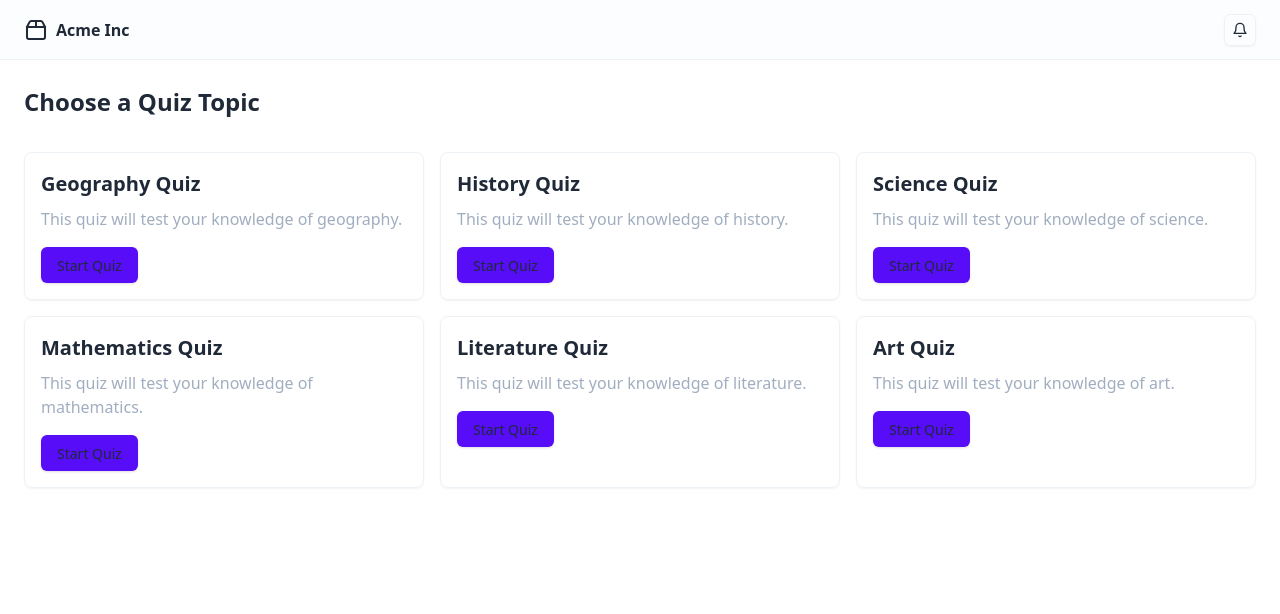
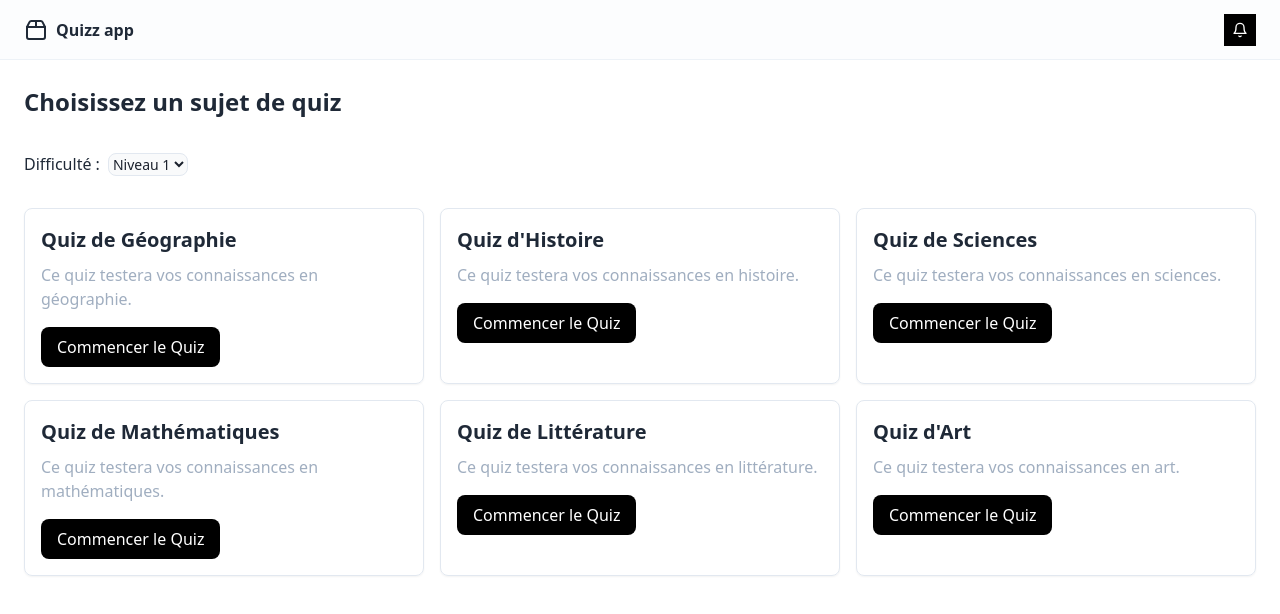
Before and after one commit to MartinetCl/react-IA, a Next.js app in the folder chat-front/: page /topics in a window 1280 px wide. Shown: the top 614 px of the page. Built offline with nearby package versions, Linux system fonts and the light colour scheme.

Commit message:
Frontmohamed (#4)
* Timer fonctionnel

* redirection page

* changements topics router timer

* front v3

---------

Co-authored-by: Mohamed <mohamed.djabi@outlook.fr>

```diff
--- /dev/null
+++ b/chat-front/src/pages/room/QuizzComponent.module.css
@@ -0,0 +1,90 @@
+/* Component.module.css */
+
+* {
+    margin: 0;
+    padding: 0;
+}
+
+body {
+    background: url('../image/back.jpg');
+    background-size: 100% 700px;
+    overflow: hidden;
+}
+
+main {
+    display: flex;
+    align-items: center;
+    justify-content: center;
+    width: 193vw;
+    height: 100vh;
+    margin-left: -527px;
+}
+
+.road {
+    width: 375vh;
+    height: 361px;
+    transform-style: preserve-3d;
+    transform: perspective(500px) rotateX(50deg);
+    box-shadow: 0 0 30px 0 inset rgb(73 0 56), 1px 40px 5px 5px rgb(34 0 33);
+    background: #16041594;
+    margin-bottom: -596px;
+}
+
+@keyframes animate-road {
+    from {
+        background-position: 120px;
+    }
+    to {
+        background-position: 0px;
+    }
+}
+
+.road::after {
+    content: "";
+    display: flex;
+    position: absolute;
+    top: calc((100% - 16px) / 2);
+    left: 3%;
+    width: 99%;
+    height: 11px;
+    background-image: linear-gradient(to right, #41092d 0%, #7f1e39 70%, #3330 70%, #3330 100%);
+    background-size: 60px 100%;
+    animation: animate-road linear 4s infinite;
+}
+
+.depth {
+    width: 100%;
+    height: 20px;
+    position: absolute;
+    left: 50%;
+    bottom: -19px;
+    transform: translateX(-50%);
+    background: linear-gradient(to bottom, #346ca5 90%, transparent);
+}
+
+.guy {
+    width: 80px;
+    background: url('../image/1.png');
+    height: 125px;
+    animation: walk 1s steps(8) infinite, forward 25s linear infinite;
+    z-index: 9999999;
+    margin-bottom: -460px;
+}
+
+@keyframes walk {
+    0% {
+        background-position: 0px;
+    }
+    100% {
+        background-position: 3000px;
+    }
+}
+
+@keyframes forward {
+    0% {
+        transform: translateX(100px);
+    }
+    100% {
+        transform: translateX(1900px);
+    }
+}
--- a/chat-front/src/pages/room/index.tsx
+++ b/chat-front/src/pages/room/index.tsx
@@ -1,58 +1,53 @@
-
-import Link from "next/link"
-import { Button } from "@/components/ui/button"
-
+import Link from "next/link";
+import { useRouter } from "next/router"; // Importez useRouter de Next.js
 
 export default function Component() {
+    const router = useRouter(); // Utilisez le hook useRouter
+
+    // Fonction pour gérer la redirection
+    const handleStartQuiz = () => {
+        router.push('/Quizztimer'); // Redirigez vers la page /Quizztimer
+    };
+
     return (
         <div className="flex flex-col h-screen">
             <header className="flex h-[60px] items-center gap-4 border-b bg-gray-100/40 px-6 dark:bg-gray-800/40">
-                <Link className="flex items-center gap-2 font-semibold" href="#">
-                    <Package2Icon className="h-6 w-6" />
-                    <span className="">Quizz</span>
+                <Link href="#">
+                    <a className="flex items-center gap-2 font-semibold">
+                        <Package2Icon className="h-6 w-6" />
+                        <span>Acme Inc</span>
+                    </a>
                 </Link>
-                <Button className="ml-auto h-8 w-8" size="icon" variant="outline">
+                <button className="ml-auto h-8 w-8 bg-black text-white" onClick={handleStartQuiz}>
                     <BellIcon className="h-4 w-4" />
-                    <span className="sr-only">Toggle notifications</span>
-                </Button>
+                    <span className="sr-only">Notifications</span>
+                </button>
             </header>
             <main className="flex flex-1 flex-col gap-4 p-4 md:gap-8 md:p-6">
                 <div className="flex items-center">
-                    <h1 className="font-semibold text-lg md:text-2xl">Choissisez votre Room</h1>
+                    <h1 className="font-semibold text-lg md:text-2xl">Choisissez un sujet de quiz</h1>
                 </div>
                 <div className="grid grid-cols-1 md:grid-cols-2 lg:grid-cols-3 gap-4">
-                    <div className="border shadow-sm rounded-lg">
-                        <div className="p-4">
-                            <h2 className="text-xl font-semibold">Room privé</h2>
-                            <p className="mt-2 text-gray-500 dark:text-gray-400">Cette room est déstinez à des parties privées.</p>
-                            <br />
-                            <div>
-                                <label htmlFor="username" className="sr-only">Code </label>
-                                <input
-                                    id="username"
-                                    name="username"
-                                    type="text"
-                                    autoComplete="username"
-                                    required
-                                    className="appearance-none rounded-none relative block px-3 py-2 border border-gray-300 placeholder-gray-500 text-gray-900 rounded-t-md focus:outline-none focus:ring-indigo-500 focus:border-indigo-500 focus:z-10 sm:text-sm"
-                                    placeholder="Entrez votre code d'accés"
-                                />
-                                <Button className="mt-4">Accedez</Button>
+                    {[
+                        { title: "Quiz de Géographie", description: "Ce quiz testera vos connaissances en géographie." },
+                        { title: "Quiz d'Histoire", description: "Ce quiz testera vos connaissances en histoire." },
+                        { title: "Quiz de Sciences", description: "Ce quiz testera vos connaissances en sciences." },
+                        { title: "Quiz de Mathématiques", description: "Ce quiz testera vos connaissances en mathématiques." },
+                        { title: "Quiz de Littérature", description: "Ce quiz testera vos connaissances en littérature." },
+                        { title: "Quiz d'Art", description: "Ce quiz testera vos connaissances en art." }
+                    ].map((quiz, index) => (
+                        <div key={index} className="border border-solid shadow-sm rounded-lg border-gray-300 dark:border-gray-700 rounded-2xl">
+                            <div className="p-4">
+                                <h2 className="text-xl font-semibold">{quiz.title}</h2>
+                                <p className="mt-2 text-gray-500 dark:text-gray-400">{quiz.description}</p>
+                                <button className="mt-4 bg-black text-white py-2 px-4 rounded-lg" onClick={handleStartQuiz}>Commencer le Quiz</button>
                             </div>
                         </div>
-                    </div>
-                    <div className="border shadow-sm rounded-lg">
-                        <div className="p-4">
-                            <h2 className="text-xl font-semibold">Room publique (Aléatoire)</h2>
-                            <p className="mt-2 text-gray-500 dark:text-gray-400"> Cette room est déstinez à des parties publique et aléatoire.</p>
-                            <Button className="mt-4">Accedez</Button>
-                        </div>
-                    </div>
-
+                    ))}
                 </div>
             </main>
         </div>
-    )
+    );
 }
 
 function BellIcon(props: React.SVGProps<SVGSVGElement>) {
--- a/chat-front/src/pages/topics/index.tsx
+++ b/chat-front/src/pages/topics/index.tsx
@@ -1,77 +1,71 @@
 
-import Link from "next/link"
-import { Button } from "@/components/ui/button"
+import { useRouter } from "next/router";
+import React, { useState } from 'react';
 
 
 export default function Component() {
+  const router = useRouter();
+  const [difficulty, setDifficulty] = React.useState('1');
+  const handleStartQuiz = () => {
+    router.push(`/Quizztimer?difficulty=${difficulty}`);
+  };
+
   return (
     <div className="flex flex-col h-screen">
       <header className="flex h-[60px] items-center gap-4 border-b bg-gray-100/40 px-6 dark:bg-gray-800/40">
-        <Link className="flex items-center gap-2 font-semibold" href="#">
+        <a className="flex items-center gap-2 font-semibold cursor-pointer" onClick={() => router.push('/')}>
           <Package2Icon className="h-6 w-6" />
-          <span className="">Acme Inc</span>
-        </Link>
-        <Button className="ml-auto h-8 w-8" size="icon" variant="outline">
+          <span>Quizz app </span>
+        </a>
+        <button className="ml-auto h-8 w-8 bg-black text-white flex justify-center items-center" onClick={handleStartQuiz}>
           <BellIcon className="h-4 w-4" />
-          <span className="sr-only">Toggle notifications</span>
-        </Button>
+          <span className="sr-only">Notifications</span>
+        </button>
       </header>
       <main className="flex flex-1 flex-col gap-4 p-4 md:gap-8 md:p-6">
         <div className="flex items-center">
-          <h1 className="font-semibold text-lg md:text-2xl">Choose a Quiz Topic</h1>
+          <h1 className="font-semibold text-lg md:text-2xl">Choisissez un sujet de quiz</h1>
+        </div>
+        <div className="flex items-center justify-between">
+
+          <div>
+            <label htmlFor="difficulty-select" className="mr-2">Difficulté :</label>
+            <select
+              id="difficulty-select"
+              value={difficulty}
+              onChange={(e) => setDifficulty(e.target.value)}
+              className="bg-gray-50 border border-gray-300 text-gray-900 text-sm rounded-lg focus:ring-blue-500 focus:border-blue-500"
+            >
+              <option value="1">Niveau 1</option>
+              <option value="2">Niveau 2</option>
+              <option value="3">Niveau 3</option>
+            </select>
+          </div>
         </div>
         <div className="grid grid-cols-1 md:grid-cols-2 lg:grid-cols-3 gap-4">
-          <div className="border shadow-sm rounded-lg">
-            <div className="p-4">
-              <h2 className="text-xl font-semibold">Geography Quiz</h2>
-              <p className="mt-2 text-gray-500 dark:text-gray-400">This quiz will test your knowledge of geography.</p>
-              <Button className="mt-4">Start Quiz</Button>
+          {[
+            { title: "Quiz de Géographie", description: "Ce quiz testera vos connaissances en géographie." },
+            { title: "Quiz d'Histoire", description: "Ce quiz testera vos connaissances en histoire." },
+            { title: "Quiz de Sciences", description: "Ce quiz testera vos connaissances en sciences." },
+            { title: "Quiz de Mathématiques", description: "Ce quiz testera vos connaissances en mathématiques." },
+            { title: "Quiz de Littérature", description: "Ce quiz testera vos connaissances en littérature." },
+            { title: "Quiz d'Art", description: "Ce quiz testera vos connaissances en art." }
+          ].map((quiz, index) => (
+            <div key={index} className="border border-solid shadow-sm rounded-lg border-gray-300 dark:border-gray-700 rounded-2xl">
+              <div className="p-4">
+                <h2 className="text-xl font-semibold">{quiz.title}</h2>
+                <p className="mt-2 text-gray-500 dark:text-gray-400">{quiz.description}</p>
+                <button className="mt-4 bg-black text-white py-2 px-4 rounded-lg" onClick={handleStartQuiz}>Commencer le Quiz</button>
+              </div>
             </div>
-          </div>
-          <div className="border shadow-sm rounded-lg">
-            <div className="p-4">
-              <h2 className="text-xl font-semibold">History Quiz</h2>
-              <p className="mt-2 text-gray-500 dark:text-gray-400">This quiz will test your knowledge of history.</p>
-              <Button className="mt-4">Start Quiz</Button>
-            </div>
-          </div>
-          <div className="border shadow-sm rounded-lg">
-            <div className="p-4">
-              <h2 className="text-xl font-semibold">Science Quiz</h2>
-              <p className="mt-2 text-gray-500 dark:text-gray-400">This quiz will test your knowledge of science.</p>
-              <Button className="mt-4">Start Quiz</Button>
-            </div>
-          </div>
-          <div className="border shadow-sm rounded-lg">
-            <div className="p-4">
-              <h2 className="text-xl font-semibold">Mathematics Quiz</h2>
-              <p className="mt-2 text-gray-500 dark:text-gray-400">
-                This quiz will test your knowledge of mathematics.
-              </p>
-              <Button className="mt-4">Start Quiz</Button>
-            </div>
-          </div>
-          <div className="border shadow-sm rounded-lg">
-            <div className="p-4">
-              <h2 className="text-xl font-semibold">Literature Quiz</h2>
-              <p className="mt-2 text-gray-500 dark:text-gray-400">This quiz will test your knowledge of literature.</p>
-              <Button className="mt-4">Start Quiz</Button>
-            </div>
-          </div>
-          <div className="border shadow-sm rounded-lg">
-            <div className="p-4">
-              <h2 className="text-xl font-semibold">Art Quiz</h2>
-              <p className="mt-2 text-gray-500 dark:text-gray-400">This quiz will test your knowledge of art.</p>
-              <Button className="mt-4">Start Quiz</Button>
-            </div>
-          </div>
+          ))}
         </div>
       </main>
     </div>
-  )
+  );
 }
 
-function BellIcon(props: React.SVGProps<SVGSVGElement>) {
+function BellIcon(props) {
   return (
     <svg
       {...props}
@@ -88,11 +82,10 @@ function BellIcon(props: React.SVGProps<SVGSVGElement>) {
       <path d="M6 8a6 6 0 0 1 12 0c0 7 3 9 3 9H3s3-2 3-9" />
       <path d="M10.3 21a1.94 1.94 0 0 0 3.4 0" />
     </svg>
-  )
+  );
 }
 
-
-function Package2Icon(props: React.SVGProps<SVGSVGElement>) {
+function Package2Icon(props) {
   return (
     <svg
       {...props}
@@ -110,5 +103,5 @@ function Package2Icon(props: React.SVGProps<SVGSVGElement>) {
       <path d="m3 9 2.45-4.9A2 2 0 0 1 7.24 3h9.52a2 2 0 0 1 1.8 1.1L21 9" />
       <path d="M12 3v6" />
     </svg>
-  )
+  );
 }
```
Also changed, not shown: chat-front/src/pages/Quizztimer/index.tsx (+50 -13 lines).
